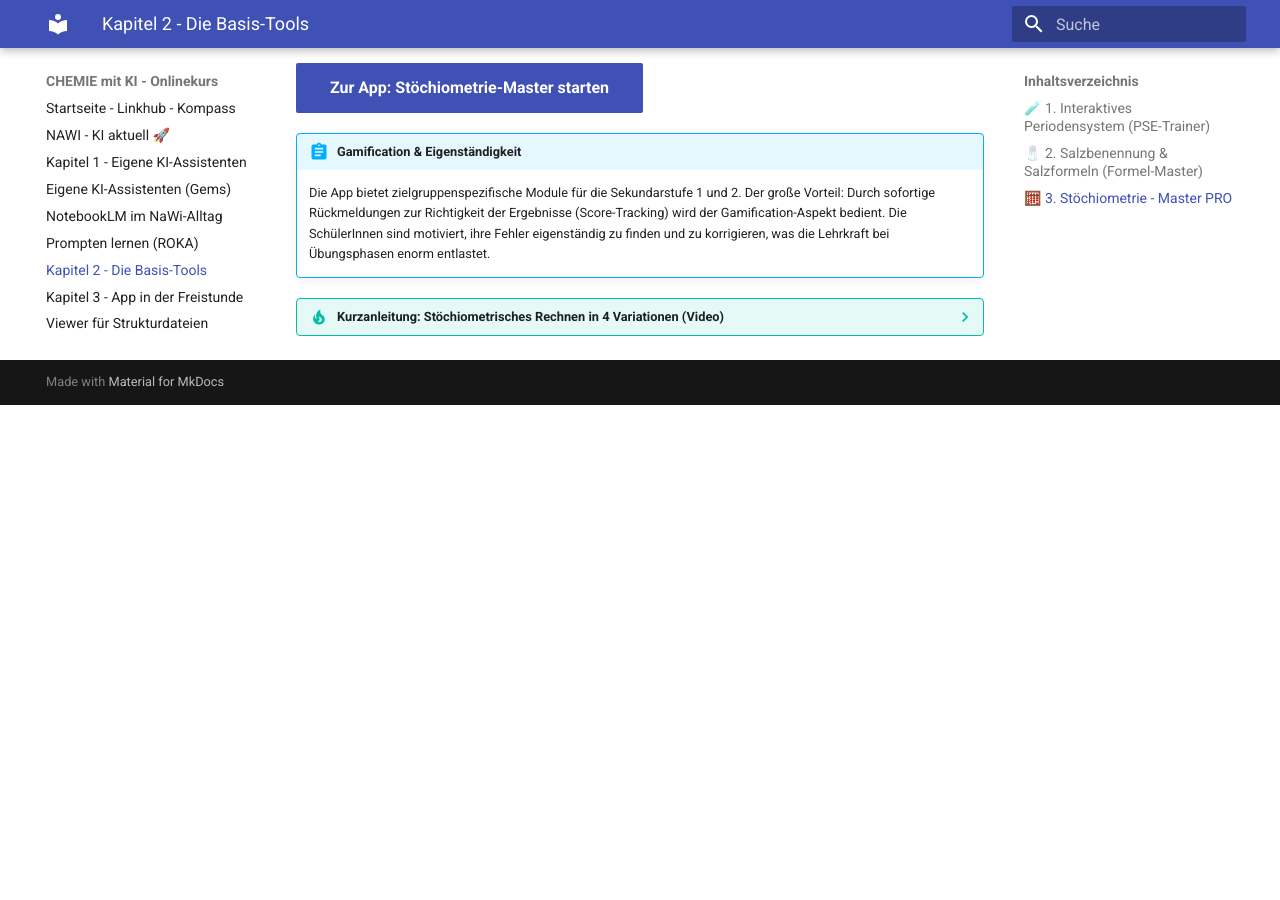
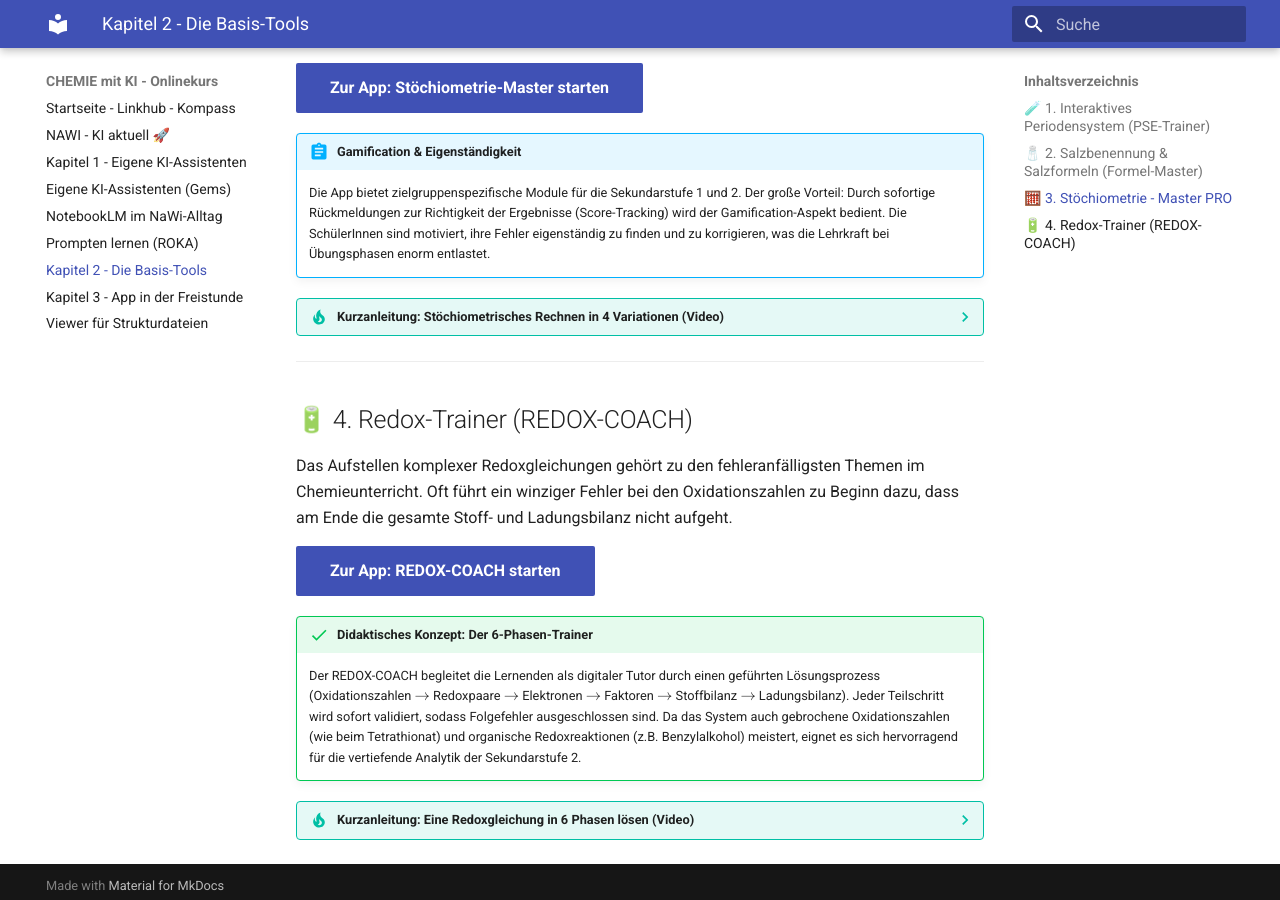
Before and after one commit to ekerzendorfer/CHEMIE-MIT-KI-ONLINEKURS, an MkDocs documentation site: the page built from docs/kapitel2.md, in a window 1280 px wide and 900 px high, scrolled down 1423 px. Built offline with MkDocs 1.6.1 and Material for MkDocs 9.7.7, drawn with Linux system fonts in a browser that asks for light colours; before the commit the page ends 1828 px from its top, so only the background shows below that.

Commit message:
Update kapitel2.md

```diff
--- a/docs/kapitel2.md
+++ b/docs/kapitel2.md
@@ -19,6 +19,7 @@ Die Kenntnis der wichtigsten Elemente und ihrer Position im PSE ist eine fundame
     Hier sehen Sie, wie einfach sich der Schwierigkeitsgrad für Ihre Klasse anpassen lässt:
 
     ![Modus-Wechsel in der App](images/PSE_Trainer.gif)
+
 ---
 
 ## 🧂 2. Salzbenennung & Salzformeln (Formel-Master)
@@ -39,6 +40,7 @@ Das Übersetzen von Stoffnamen in die korrekte chemische Formelsprache ist eine
     Indices korrekt einstellen und Namen eingeben, Schwierigkeitsgrad SEK1/2 auswählen:
 
     ![Salzbenennung üben](images/Salznamen.gif)
+
 ---
 
 ## 🧮 3. Stöchiometrie - Master PRO
@@ -54,3 +56,19 @@ Dieses digitale "Chemie-Zentrum" bündelt Aufgaben zur molaren Masse, Stoffmenge
     Stoffmenge und Masse berechnen, Reaktionsumsätze, Übungsbeispiele und Quiz:
 
     ![Stöchiometrieaufgaben](images/Stoechiometriemeister.gif)
+
+---
+
+## 🔋 4. Redox-Trainer (REDOX-COACH)
+
+Das Aufstellen komplexer Redoxgleichungen gehört zu den fehleranfälligsten Themen im Chemieunterricht. Oft führt ein winziger Fehler bei den Oxidationszahlen zu Beginn dazu, dass am Ende die gesamte Stoff- und Ladungsbilanz nicht aufgeht.
+
+[Zur App: REDOX-COACH starten](https://ekerzendorfer.github.io/REDOXCOACH/){ .md-button .md-button--primary }
+
+!!! success "Didaktisches Konzept: Der 6-Phasen-Trainer"
+    Der REDOX-COACH begleitet die Lernenden als digitaler Tutor durch einen geführten Lösungsprozess (Oxidationszahlen $\rightarrow$ Redoxpaare $\rightarrow$ Elektronen $\rightarrow$ Faktoren $\rightarrow$ Stoffbilanz $\rightarrow$ Ladungsbilanz). Jeder Teilschritt wird sofort validiert, sodass Folgefehler ausgeschlossen sind. Da das System auch gebrochene Oxidationszahlen (wie beim Tetrathionat) und organische Redoxreaktionen (z.B. Benzylalkohol) meistert, eignet es sich hervorragend für die vertiefende Analytik der Sekundarstufe 2.
+
+??? tip "Kurzanleitung: Eine Redoxgleichung in 6 Phasen lösen (Video)"
+    Schritt-für-Schritt Begleitung von der Oxidationszahl bis zur fertigen Ladungsbilanz:
+
+    ![Redox-Coach Phasen](images/RedoxCoach.gif)
```
